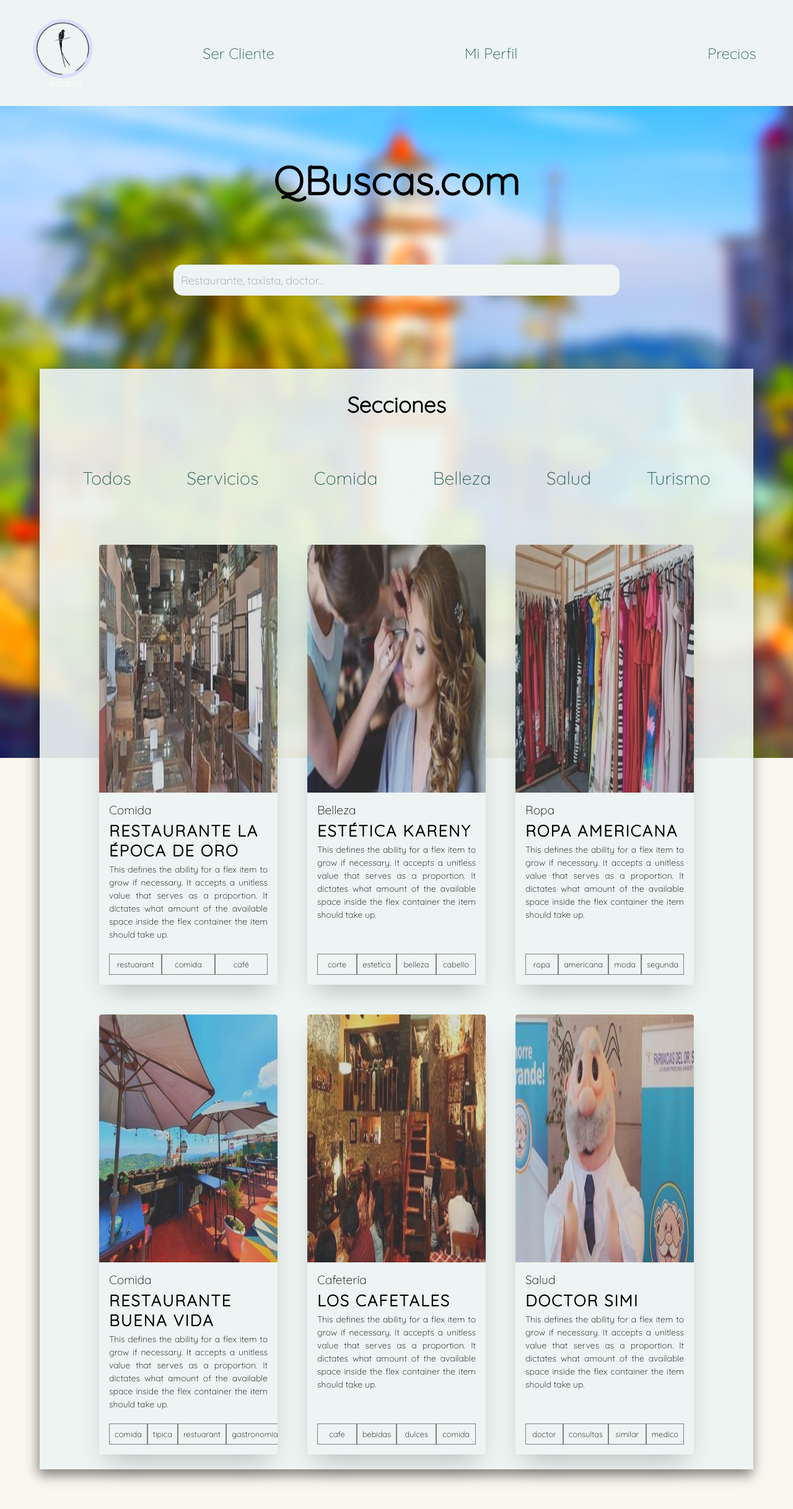
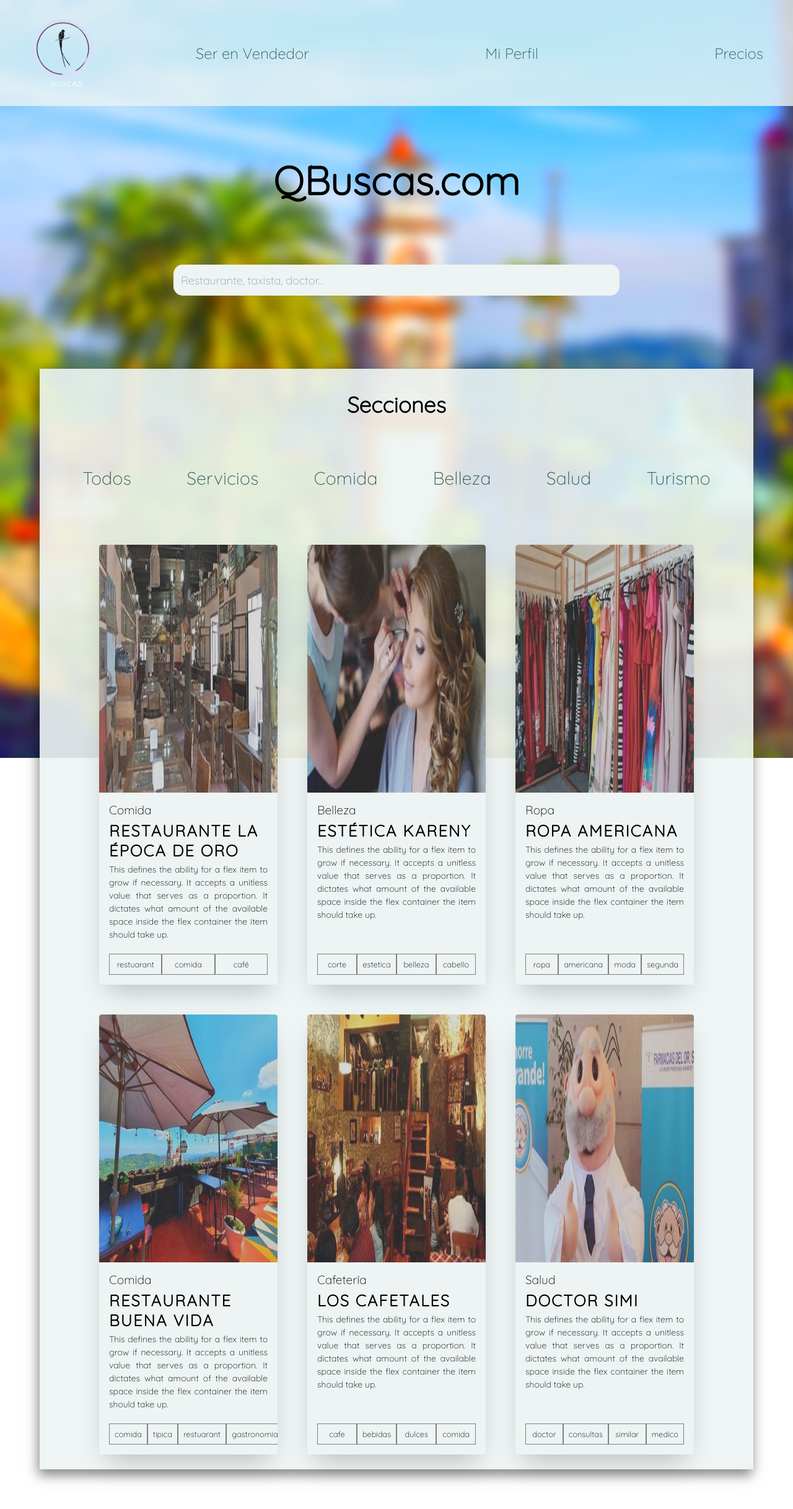
Before and after one commit to alan-reyes/qbuscas, a PHP site: page / in a window 1280 px wide; the page is wider, and only the part inside the window is pictured. Shown: that part at 62% size. Run offline with PHP 8.4, Linux system fonts and the light colour scheme.

Commit message:
ajusta colores

```diff
--- a/index.html
+++ b/index.html
@@ -18,8 +18,8 @@
     <img src="src/logo-PhotoRoom.png-PhotoRoom.png" alt="Logo QBuscas.com" class="header-logo">
     <nav>
       <ul class="navbar">
-        <li class="item__navbar"><a href="">Ser Cliente</a></li>
-        <li class="item__navbar"><a href="">Mi Perfil</a></li>
+        <li class="item__navbar"><a href="Formulario.html">Ser en Vendedor</a></li>
+        <li class="item__navbar"><a href="profile.html">Mi Perfil</a></li>
         <li class="item__navbar"><a href="">Precios</a></li>
       </ul>
     </nav>
--- a/style.css
+++ b/style.css
@@ -11,7 +11,6 @@ a {
 /* background */
 
 body {
-  background-color: #FAF7EF;
   background-image: url("../src/neg-gal/Plaza_celistino_gasca_y_templo_de_San_Francisco_de_Asis_05_1\ \(2\).jpg");
   background-repeat: no-repeat;
   background-attachment: fixed;
@@ -26,7 +25,7 @@ body {
   align-items: center;
   text-align: center;
   font-size: 1.5em;
-  background-color: #EDF4F3;
+  background-color: rgba(237, 244, 243, .8);
 }
 
 .header-logo {
```
